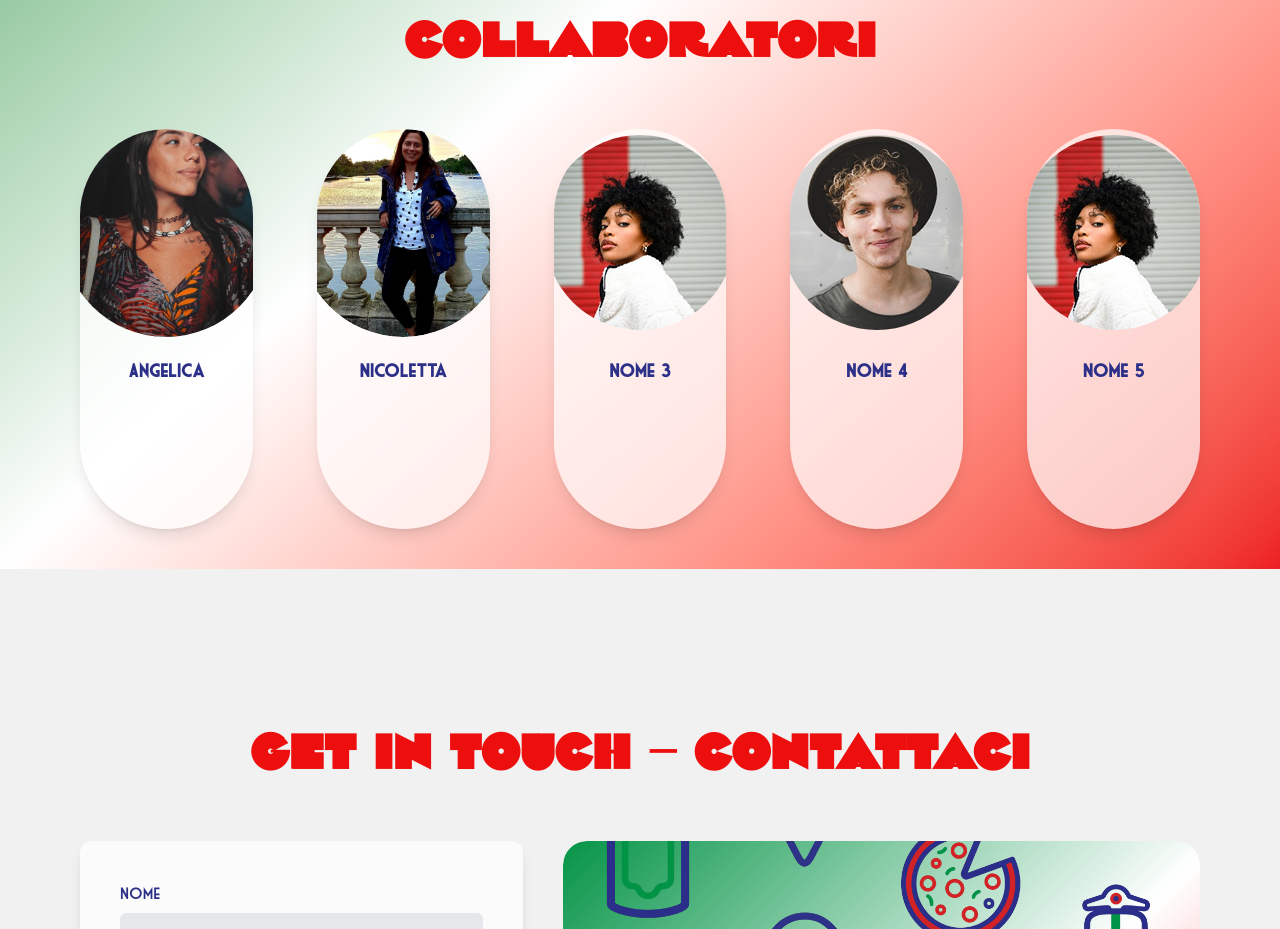
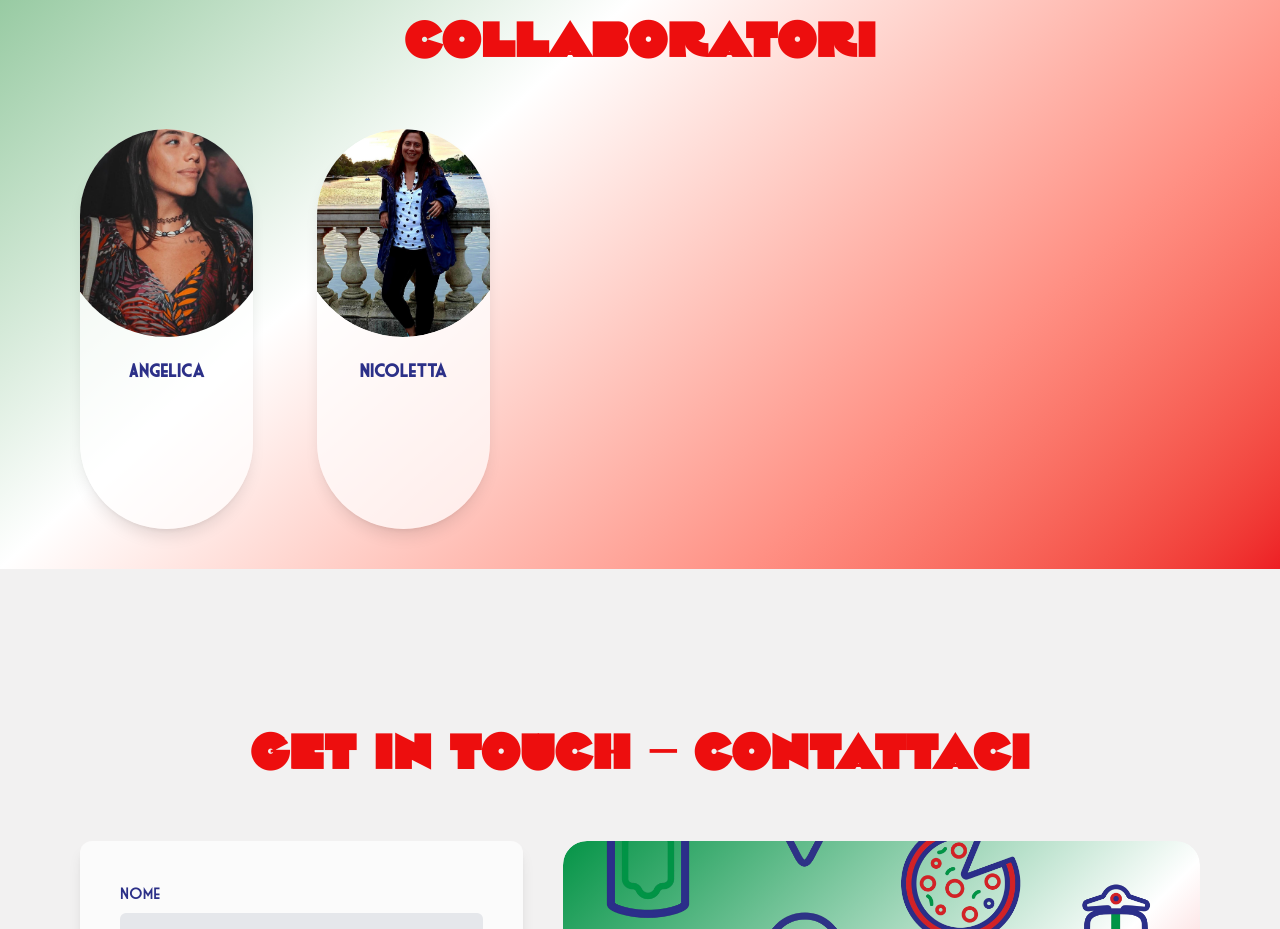
Before and after one commit to AdrianaZizolfi/littleItalyuk, a React (Vite) app in the folder client/: page / in a window 1280 px wide. Shown: the part 2780-3709 px from the top of the page. Built offline with nearby package versions, Linux system fonts and the light colour scheme; a web font is replaced by a local one.

Commit message:
team section

```diff
--- a/client/src/constants/index.js
+++ b/client/src/constants/index.js
@@ -128,21 +128,21 @@ const navLinks = [
       imgPath: "/images/nicoletta.jpg",
       description:"Vivo a Londra da anni e lavoro come Senior Software Engineer. Amo viaggiare, leggere, ascoltare rock classico, imparare lingue e creare con l’uncinetto, ma la mia vera passione e' la cucina, legata alle mie radici italiane. Collaboro con LittleItalyUK, gestendo i gruppi Italian Food Lovers e Servizi Amministrativi per supportare la comunita' italiana a Londra.",
     },
-    {
-      name: "Nome 3",
-      imgPath: "/images/Rectangle4.png",
-      description:"",
-    },
-    {
-      name: "Nome 4",
-      imgPath: "/images/Rectangle5.png",
-      description:"",
-    },
-    {
-      name: "Nome 5",
-      imgPath: "/images/Rectangle4.png",
-      description:"",
-    },
+    // {
+    //   name: "Nome 3",
+    //   imgPath: "/images/Rectangle4.png",
+    //   description:"",
+    // },
+    // {
+    //   name: "Nome 4",
+    //   imgPath: "/images/Rectangle5.png",
+    //   description:"",
+    // },
+    // {
+    //   name: "Nome 5",
+    //   imgPath: "/images/Rectangle4.png",
+    //   description:"",
+    // },
 
   ];
 
```
